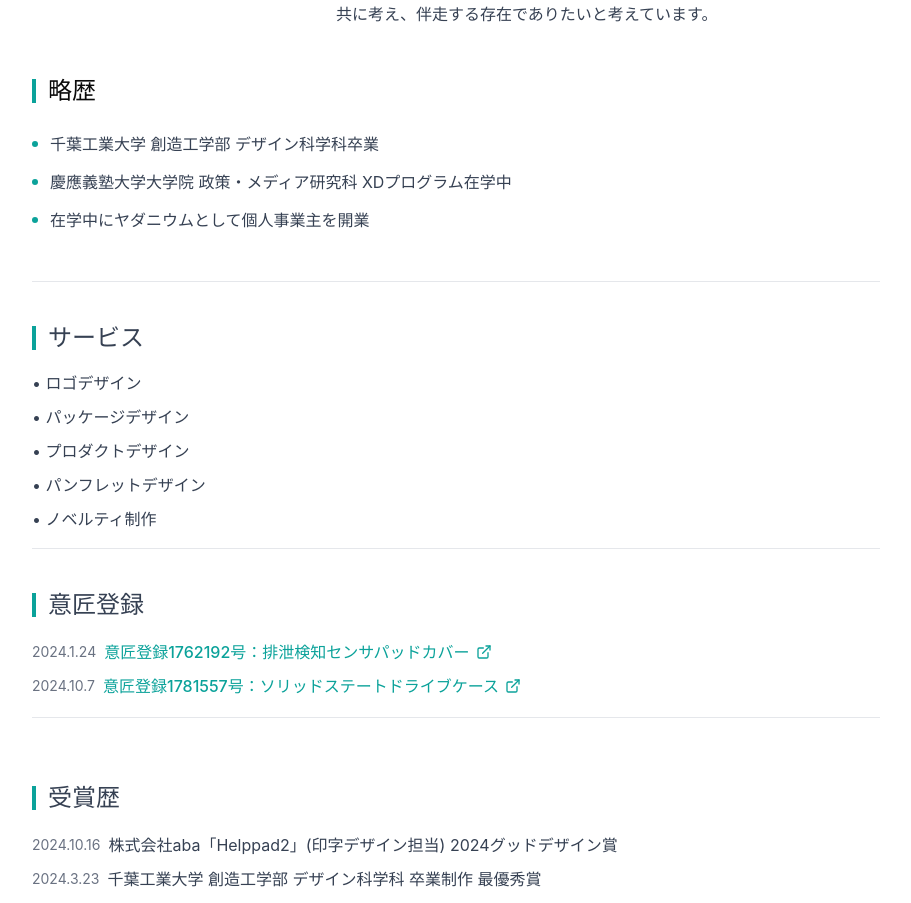
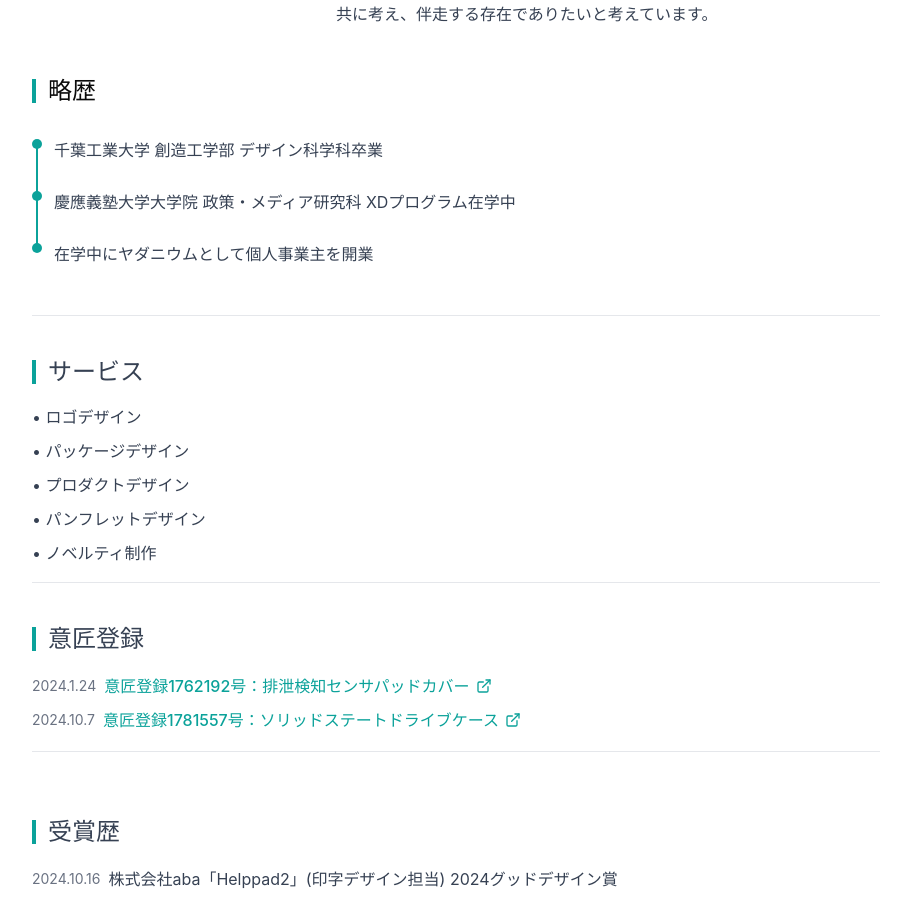
Before and after one commit to yadanium/Yada_folio_2026, a React (Vite) app: page /about in a window 1280 px wide. Shown: the part 1500-2403 px from the top of the page, without its empty margins (184-1095 px from the left). Built offline with nearby package versions, Linux system fonts and the light colour scheme.

Commit message:
update_profile

```diff
--- a/src/app/pages/About.tsx
+++ b/src/app/pages/About.tsx
@@ -64,18 +64,23 @@ export function About() {
             <span className="w-1 h-6 bg-[#0BA29A]"></span>
             略歴
           </h2>
-          <ul className="space-y-3 text-gray-700 leading-relaxed">
-            <li className="flex items-start gap-3">
-              <span className="w-1.5 h-1.5 rounded-full bg-[#0BA29A] mt-2.5 shrink-0"></span>
-              <span>千葉工業大学 創造工学部 デザイン科学科卒業</span>
+          <ul className="text-gray-700 leading-relaxed relative">
+            {/* 最初のドット中心から最後のドット中心までの縦線 */}
+            <span
+              className="absolute w-0.5 bg-[#0BA29A]"
+              style={{ left: "4px", top: "13px", bottom: "19px" }}
+            ></span>
+            <li className="flex gap-3 relative">
+              <span className="w-2.5 h-2.5 rounded-full bg-[#0BA29A] mt-2 shrink-0 z-10"></span>
+              <span className="pb-5 pt-1.5">千葉工業大学 創造工学部 デザイン科学科卒業</span>
             </li>
-            <li className="flex items-start gap-3">
-              <span className="w-1.5 h-1.5 rounded-full bg-[#0BA29A] mt-2.5 shrink-0"></span>
-              <span>慶應義塾大学大学院 政策・メディア研究科 XDプログラム在学中</span>
+            <li className="flex gap-3 relative">
+              <span className="w-2.5 h-2.5 rounded-full bg-[#0BA29A] mt-2 shrink-0 z-10"></span>
+              <span className="pb-5 pt-1.5">慶應義塾大学大学院 政策・メディア研究科 XDプログラム在学中</span>
             </li>
-            <li className="flex items-start gap-3">
-              <span className="w-1.5 h-1.5 rounded-full bg-[#0BA29A] mt-2.5 shrink-0"></span>
-              <span>在学中にヤダニウムとして個人事業主を開業</span>
+            <li className="flex gap-3 relative">
+              <span className="w-2.5 h-2.5 rounded-full bg-[#0BA29A] mt-2 shrink-0 z-10"></span>
+              <span className="pt-1.5">在学中にヤダニウムとして個人事業主を開業</span>
             </li>
           </ul>
         </div>
```
